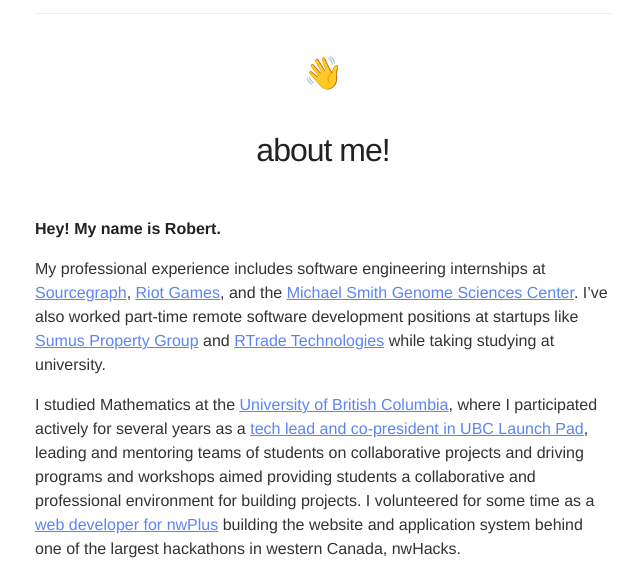
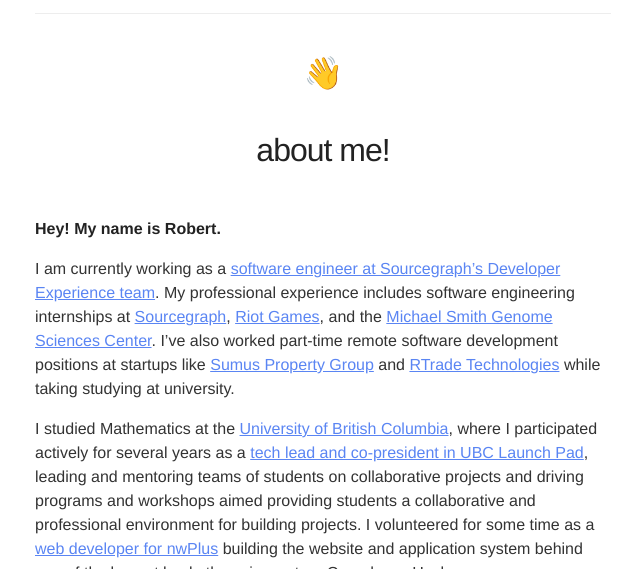
Before and after one commit to bobheadxi/bobheadxi.github.io, a Jekyll site: the page built from about.md, in a window 1280 px wide and 900 px high, scrolled down 440 px, cut to the strip 0-569 px from the top of the window. Shown: the whole strip, without its empty margins (317-957 px from the left). Built offline with Jekyll 4.4.1, drawn with Linux system fonts in a browser that asks for light colours; nearby versions of some CDN libraries; a style sheet for code colours, icons or effects is not loaded.

Commit message:
update current role

```diff
--- a/about.md
+++ b/about.md
@@ -10,6 +10,7 @@
 
 **Hey! My name is Robert.**
 
+I am currently working as a [software engineer at Sourcegraph's Developer Experience team](/experience/sourcegraph).
 My professional experience includes software engineering internships at [Sourcegraph](/experience/sourcegraph-intern), [Riot Games](/experience/riot-games), and the [Michael Smith Genome Sciences Center](/experience/bcgsc).
 I've also worked part-time remote software development positions at startups like [Sumus Property Group](/experience/sumus) and [RTrade Technologies](/experience/rtrade/) while taking studying at university.
 
```
